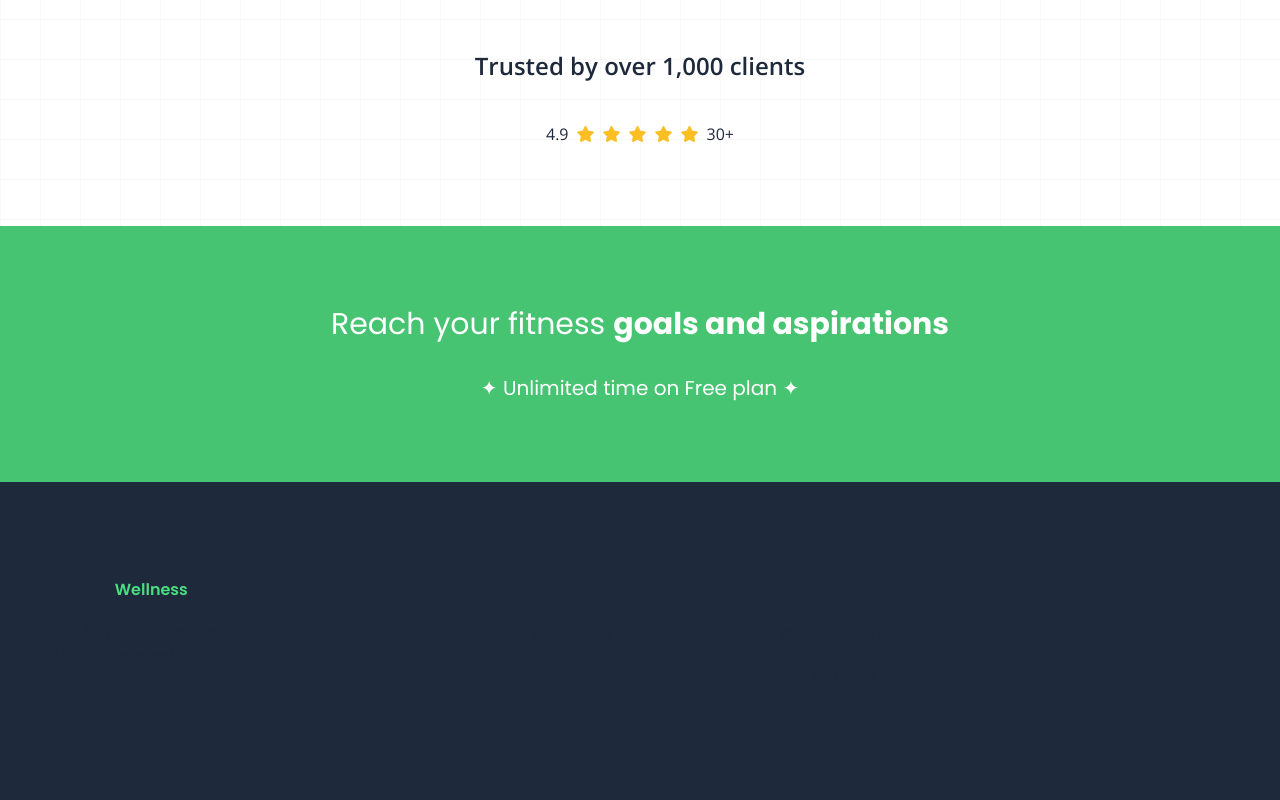
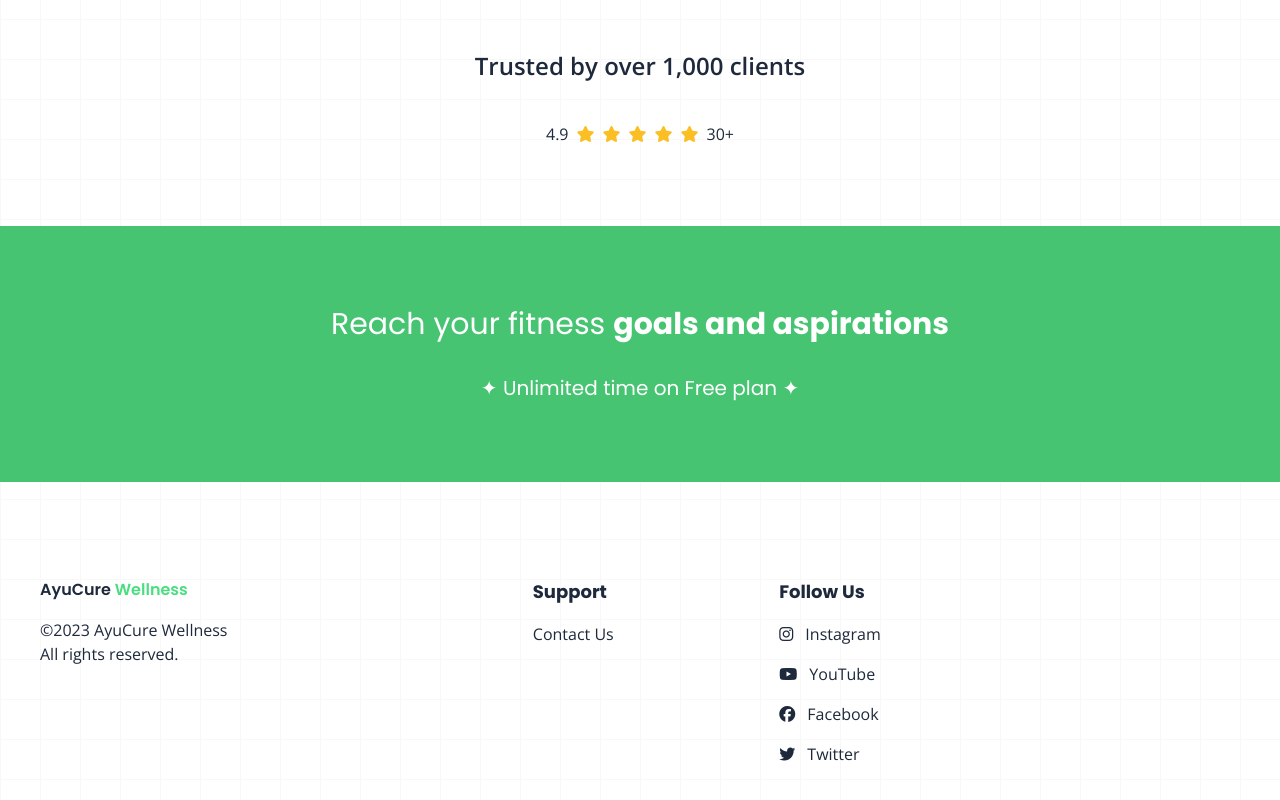
Before and after one commit to NavyAF1/Ayurcure, a SvelteKit app: page / in a window 1280 px wide. Shown: the part 6821-7621 px from the top of the page. Built offline with nearby package versions, Linux system fonts and the light colour scheme.

Commit message:
Update app.css

```diff
--- a/src/app.css
+++ b/src/app.css
@@ -93,7 +93,3 @@ button:focus-visible {
         text-align: center;
     }
 }
-
-footer{
-    background-color: #1e293b;
-}
```
